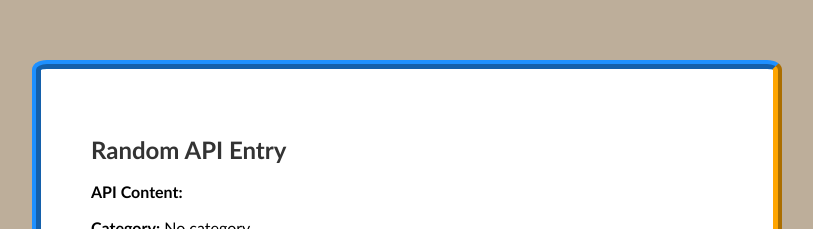
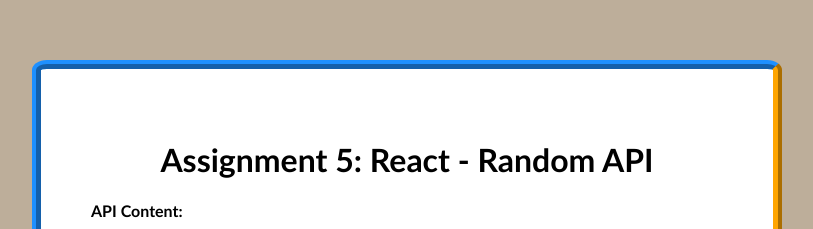
Before and after one commit to Xraecity/projectReact, a React (Create React App) app: page / in a window 1280 px wide. Shown: the part 248-477 px from the top of the page, without its empty margins (233-1046 px from the left). Built offline with nearby package versions, Linux system fonts and the light colour scheme; no server answers.

Commit message:
Update Random.js

```diff
--- a/src/component/Random.js
+++ b/src/component/Random.js
@@ -11,7 +11,7 @@ function Random() {
   const [buttonColor, setButtonColor] = useState("black");
   const [searchTerm, setSearchTerm] = useState("");
   const [filteredCategories, setFilteredCategories] = useState([]);
-  const [searchButtonColor, setSearchButtonColor] = useState("black");
+  const [searchButtonColor, setSearchButtonColor] = useState("black"); // Default color
 
   const clearData = () => {
     setApiEntry(null);
@@ -81,6 +81,7 @@ function Random() {
   const handleCategoryButtonClick = (category) => {
     setIsHighlighted(false);
 
+    // Toggle button color between orange and dodgerblue when clicked
     setButtonColor((prevColor) =>
       prevColor === "orange" ? "dodgerblue" : "orange"
     );
@@ -90,16 +91,13 @@ function Random() {
 
   return (
     <div className="card">
-      <h1 style={{ color: "#333", fontSize: "24px" }}>Random API Entry</h1>
+      <h1 style={{
+          textAlign: "center"
+          }}>Assignment 5: React - Random API </h1>
       <p>
         <b>API Content:</b>{" "}
-        <span
-          className={isHighlighted ? "button-highlighted" : ""}
-          style={{ fontSize: "18px", fontWeight: "bold" }}
-        >
           {apiEntry && apiEntry.API}
-        </span>
-      </p>
+        </p>
       <p>
         <b>Category:</b>{" "}
         <span style={{ fontSize: "16px" }}>
```
